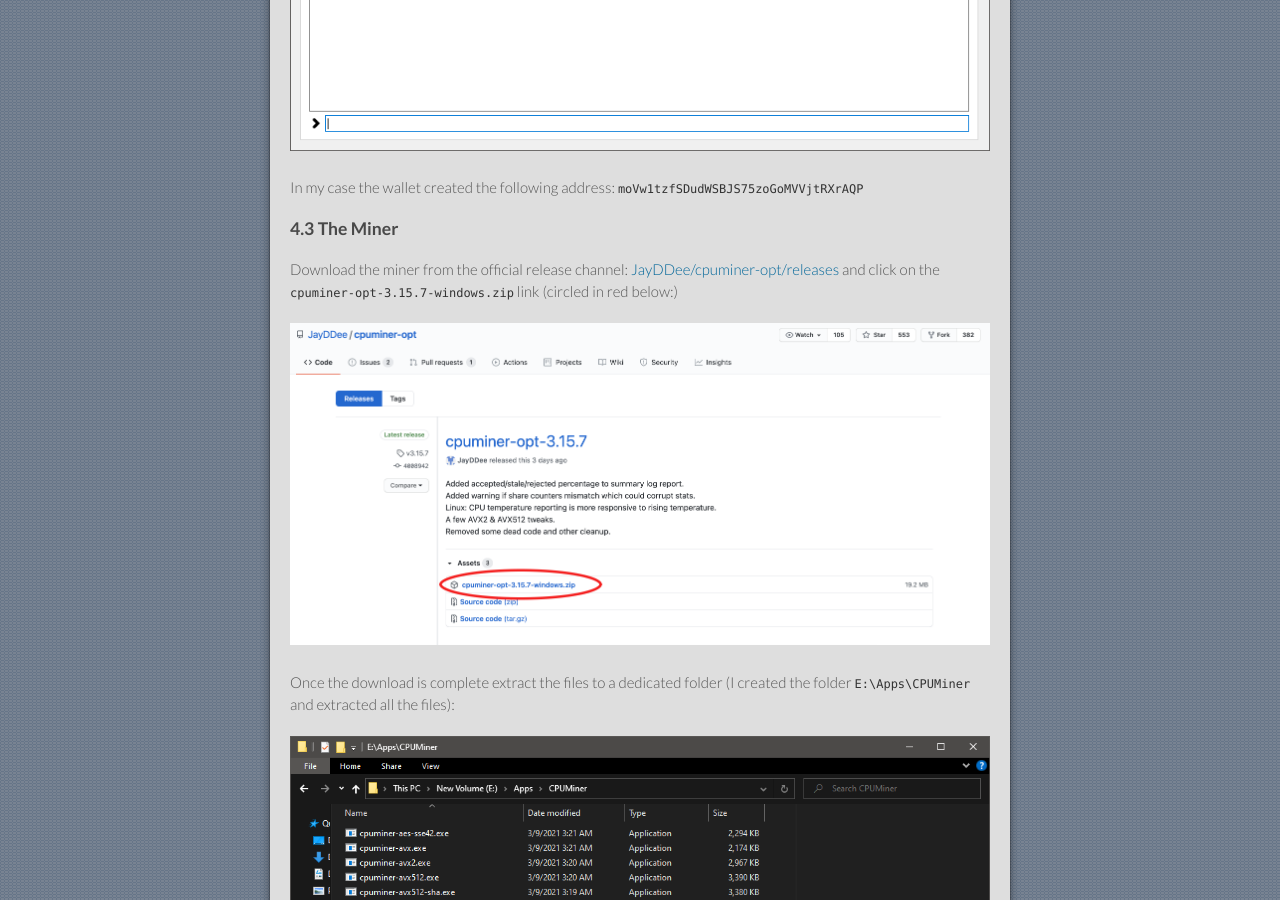
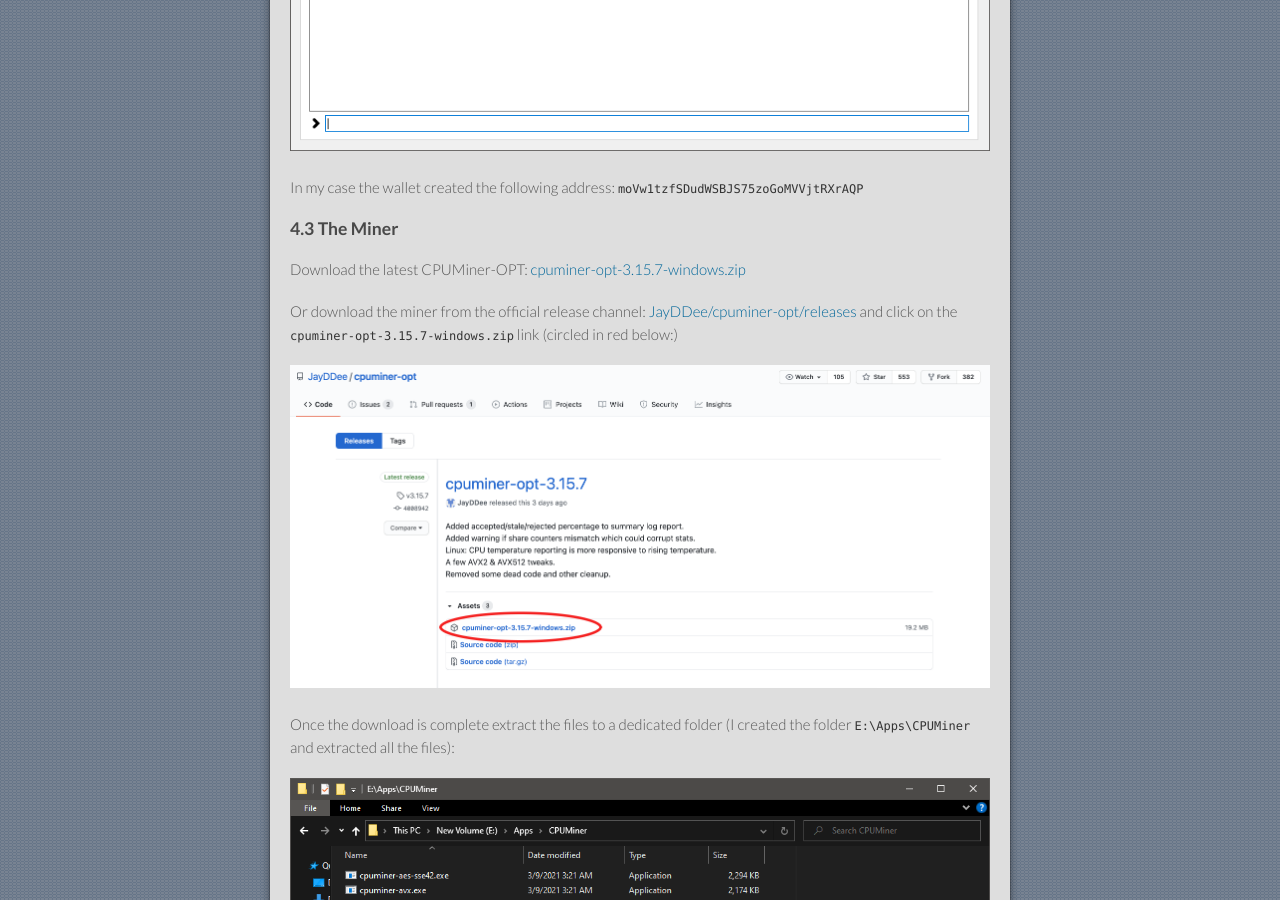
Before and after one commit to bitcoinil/guides, a Jekyll site: the page built from docs/install/guides/windows.md, in a window 1280 px wide and 900 px high, scrolled down 13788 px. Built offline with Jekyll 4.4.1, drawn with Linux system fonts in a browser that asks for light colours; our own code applies the rules of GitHub Pages for plain Markdown files.

Commit message:
simplify link to miner

```diff
--- a/docs/install/guides/windows.md
+++ b/docs/install/guides/windows.md
@@ -170,7 +170,9 @@ In my case the wallet created the following address: `moVw1tzfSDudWSBJS75zoGoMVV
 
 ### 4.3 The Miner
 
-Download the miner from the official release channel: [JayDDee/cpuminer-opt/releases](https://github.com/JayDDee/cpuminer-opt/releases/) and click on the `cpuminer-opt-3.15.7-windows.zip` link (circled in red below:)
+Download the latest CPUMiner-OPT: [cpuminer-opt-3.15.7-windows.zip](https://github.com/JayDDee/cpuminer-opt/releases/download/v3.15.7/cpuminer-opt-3.15.7-windows.zip)
+
+Or download the miner from the official release channel: [JayDDee/cpuminer-opt/releases](https://github.com/JayDDee/cpuminer-opt/releases/) and click on the `cpuminer-opt-3.15.7-windows.zip` link (circled in red below:)
 
 ![CPUMiner-OPT Releases](https://github.com/bitcoinil/guides/raw/main/assets/images/windows/miner/miner-releases.png)
 
```
